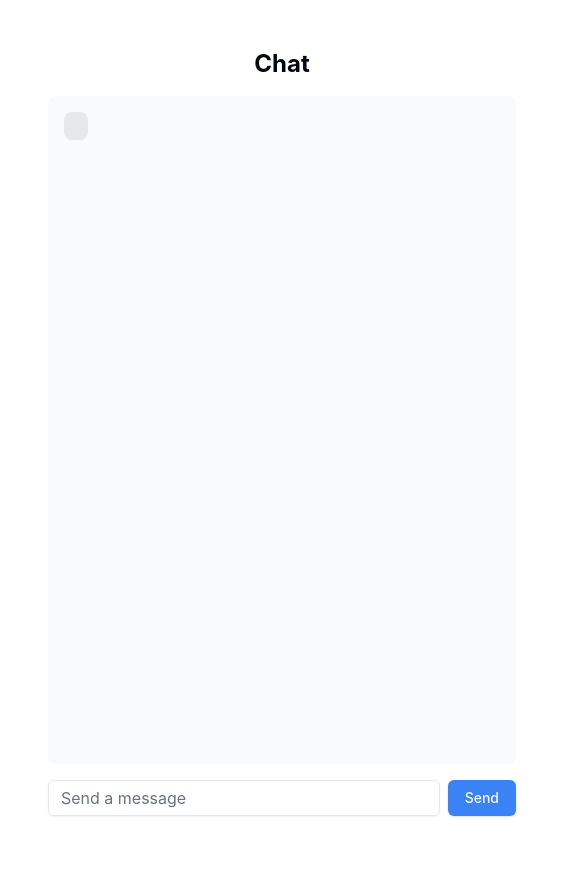
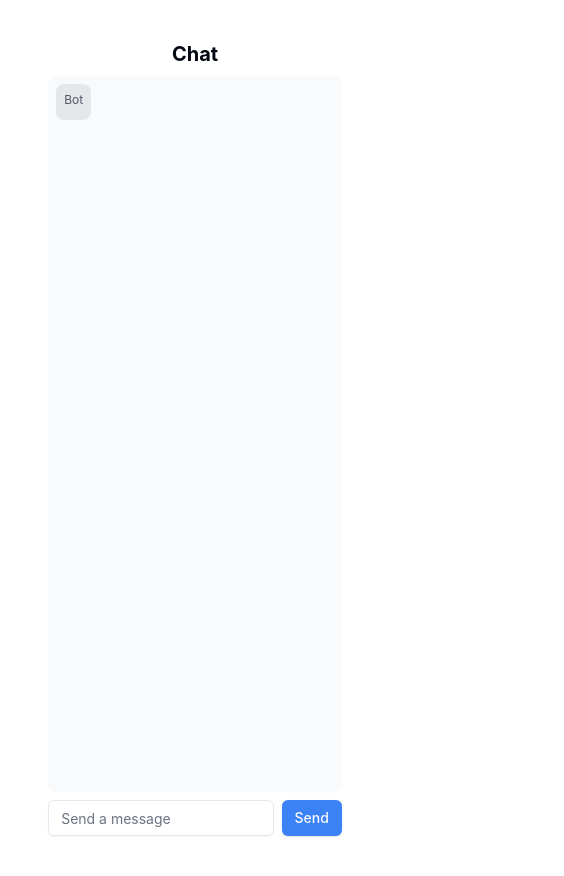
Before and after one commit to Diwashnembang/chatbot-frontend, a React (Vite) app: page / in a window 390 px wide. Shown: the whole page, 564 px wide, since content can reach past the window. Built offline with nearby package versions, Linux system fonts and the light colour scheme; no server answers.

Commit message:
added users and made moible responsive

```diff
--- a/src/components/Chat.jsx
+++ b/src/components/Chat.jsx
@@ -5,6 +5,7 @@ import io from "socket.io-client";
 
 export default function Chat() {
     const [socket, setSocket] = useState(null);
+    const [userId, setUserId] = useState(null);
     const [text, setText] = useState([{owner:"",text:""}]);
     const [message, setMessage] = useState("");
     const [isLoading, setIsLoading] = useState(false);
@@ -15,11 +16,21 @@ export default function Chat() {
     }, [text]);
 
     useEffect(() => {
+        // Initialize userId from sessionStorage
+        let storedUserId = sessionStorage.getItem('userId');
+        if (!storedUserId) {
+            storedUserId = Math.floor(Math.random() * 1000000).toString();
+            sessionStorage.setItem('userId', storedUserId);
+        }
+        setUserId(storedUserId);
+
+        // Initialize socket with userId
         const newSocket = io("https://diwash.ddns.net/chat",{
             path: "/socket.io",
-            cors:{
+            cors: {
                 origin: "*",
-            }
+            },
+            query: { user_id: storedUserId }
         });
         setSocket(newSocket);
         return () => newSocket?.disconnect();
@@ -36,44 +47,46 @@ export default function Chat() {
     }, [socket]);
 
     useEffect(() => {
-        if(text[text.length - 1].owner === "user") {
+        if(text[text.length - 1].owner === userId) {
             setIsLoading(true);
-            socket?.emit("chat", text[text.length-1]);
+            socket?.emit("chat", { ...text[text.length-1], userId });
         }
-    }, [text]);
+    }, [text, userId]);
 
     const handleSend = () => {
         if (!message.trim()) return;
-        setText(prev => [...prev, { owner: "user", text: message }]);
+        setText(prev => [...prev, { owner: userId, text: message }]);
         setMessage("");
     };
 
     return (
-        <div className="flex flex-col h-[800px] w-[500px] mx-auto p-4">
-            <h1 className="text-2xl font-bold mb-4">Chat</h1>
-            <div className="flex-1 overflow-y-auto mb-4 bg-gray-50 rounded-lg p-4 scrollbar-thin scrollbar-thumb-blue-500 scrollbar-track-gray-200">
-                <div className="space-y-4">
+        <div className="flex flex-col h-[calc(100vh-2rem)] w-[95%] sm:w-[500px] mx-auto p-2 sm:p-4">
+            <h1 className="text-xl sm:text-2xl font-bold mb-2 sm:mb-4">Chat</h1>
+            <div className="flex-1 overflow-y-auto mb-2 sm:mb-4 bg-gray-50 rounded-lg p-2 sm:p-4 scrollbar-thin scrollbar-thumb-blue-500 scrollbar-track-gray-200">
+                <div className="space-y-2 sm:space-y-4">
                     {text.map((message, index) => (
                         <div key={index}
-                             className={`flex ${message.owner === "user" ? "justify-end" : "justify-start"}`}>
-                            <div className={`max-w-[70%] rounded-lg p-3 ${
-                                message.owner === "user"
+                             className={`flex ${message.owner === userId ? "justify-end" : "justify-start"}`}>
+                            <div className={`max-w-[85%] sm:max-w-[70%] rounded-lg p-2 sm:p-3 ${
+                                message.owner === userId
                                     ? "bg-blue-500 text-white"
                                     : "bg-gray-200 text-gray-800"
                             }`}>
-                                <div className="text-sm opacity-75 mb-1">{message.owner}</div>
-                                <div className="break-words">{message.text}</div>
+                                <div className="text-xs sm:text-sm opacity-75 mb-1">
+                                    {message.owner === userId ? 'You' : 'Bot'}
+                                </div>
+                                <div className="break-words text-sm sm:text-base">{message.text}</div>
                             </div>
                         </div>
                     ))}
                     {isLoading && (
                         <div className="flex justify-start">
-                            <div className="max-w-[70%] rounded-lg p-3 bg-gray-200 text-gray-800">
-                                <div className="text-sm opacity-75 mb-1">bot</div>
+                            <div className="max-w-[85%] sm:max-w-[70%] rounded-lg p-2 sm:p-3 bg-gray-200 text-gray-800">
+                                <div className="text-xs sm:text-sm opacity-75 mb-1">bot</div>
                                 <div className="flex items-center space-x-2">
-                                    <div className="w-2 h-2 bg-gray-600 rounded-full animate-bounce" style={{ animationDelay: '0ms' }}></div>
-                                    <div className="w-2 h-2 bg-gray-600 rounded-full animate-bounce" style={{ animationDelay: '150ms' }}></div>
-                                    <div className="w-2 h-2 bg-gray-600 rounded-full animate-bounce" style={{ animationDelay: '300ms' }}></div>
+                                    <div className="w-1.5 sm:w-2 h-1.5 sm:h-2 bg-gray-600 rounded-full animate-bounce" style={{ animationDelay: '0ms' }}></div>
+                                    <div className="w-1.5 sm:w-2 h-1.5 sm:h-2 bg-gray-600 rounded-full animate-bounce" style={{ animationDelay: '150ms' }}></div>
+                                    <div className="w-1.5 sm:w-2 h-1.5 sm:h-2 bg-gray-600 rounded-full animate-bounce" style={{ animationDelay: '300ms' }}></div>
                                 </div>
                             </div>
                         </div>
@@ -87,9 +100,9 @@ export default function Chat() {
                     onChange={e => setMessage(e.target.value)}
                     onKeyDown={e => e.key === 'Enter' && handleSend()}
                     placeholder="Send a message"
-                    className="flex-1"
+                    className="flex-1 text-sm sm:text-base"
                 />
-                <Button onClick={handleSend} className="bg-blue-500 hover:bg-blue-600">
+                <Button onClick={handleSend} className="bg-blue-500 hover:bg-blue-600 px-3 sm:px-4">
                     Send
                 </Button>
             </div>
```
Also changed, not shown: 5 other files (tests, documents, lock files or other folders).
